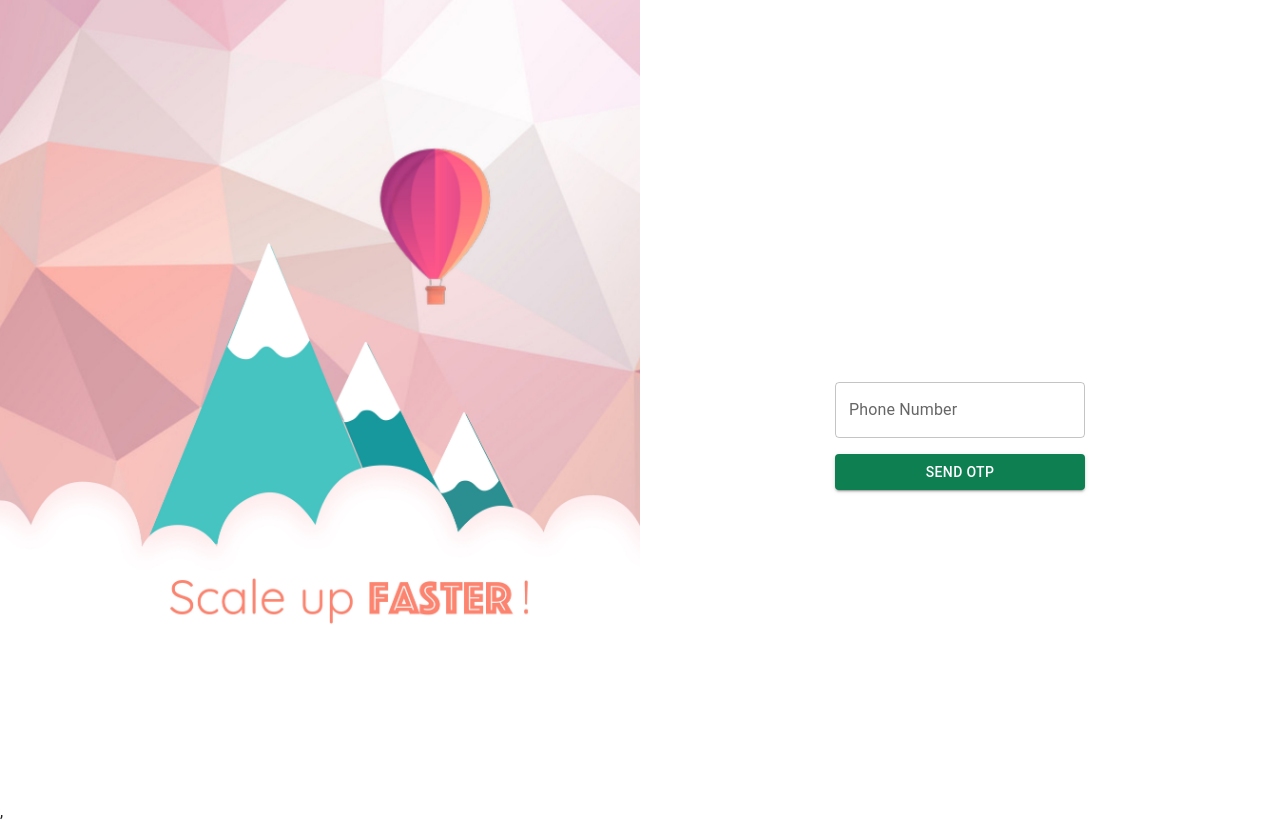
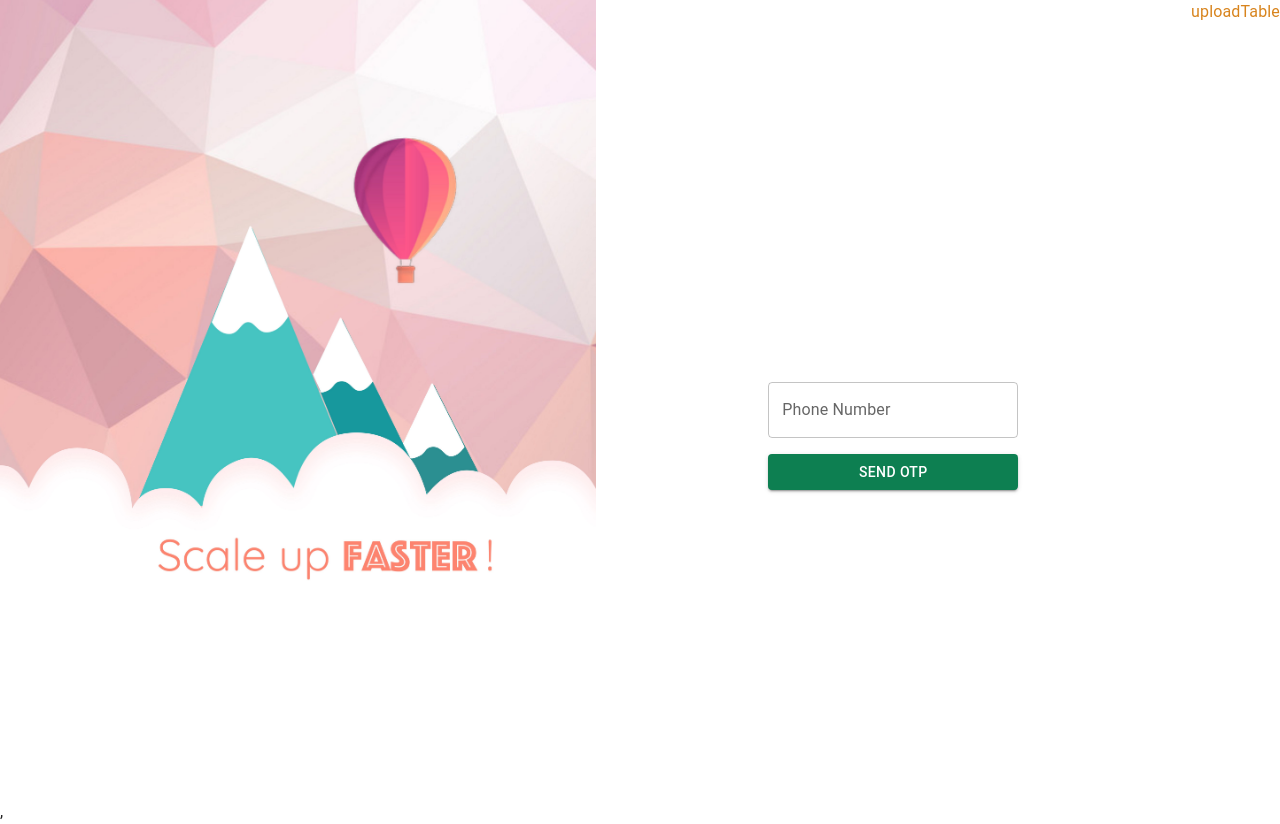
Before and after one commit to moniskhan-hs/react-flipbook-app, a React (Vite) app: page / in a window 1280 px wide. Built offline with nearby package versions, Linux system fonts and the light colour scheme; no server answers.

Commit message:
added the custom navigations

```diff
--- a/src/Shared/Header.tsx
+++ b/src/Shared/Header.tsx
@@ -25,7 +25,7 @@ const Header = ({ isSuccess, title, url, isCopy = true }: Props) => {
         }}
         onClick={() =>
           isCopy
-            ? navigator.clipboard.writeText(`http://localhost:5173/${url}`)
+            ? navigator.clipboard.writeText(`${import.meta.env.VITE_DEV_URL}${url}`)
             : navigate(url)
         }
       >
--- a/src/pages/GridTable.tsx
+++ b/src/pages/GridTable.tsx
@@ -47,7 +47,7 @@ export default function GridTable() {
           <IconButton
             onClick={(e) => {
               e.stopPropagation(); // Prevent row selection when clicking the icon
-              window.open(params.row.link, "_blank");
+              window.open( `${import.meta.env.VITE_DEV_URL}/${params.row.link}`, "_blank");
             }}
           >
             <Launch />
--- a/src/pages/LoginPage.tsx
+++ b/src/pages/LoginPage.tsx
@@ -14,7 +14,7 @@ import {
 } from "firebase/auth";
 import { useEffect, useState } from "react";
 import toast from "react-hot-toast";
-import { useNavigate } from "react-router-dom";
+import { Link, useNavigate } from "react-router-dom";
 import { auth } from "../firebase";
 
 const LoginPage = () => {
@@ -199,6 +199,26 @@ const LoginPage = () => {
           </Box>
         </Stack>
       </Box>
+
+
+      <Stack direction={'row'} justifyContent={'end'} gap={1}>
+
+        <Box>
+
+        <Link to={
+          '/upload'
+        }>
+
+          upload
+        </Link>
+        <Link to={
+          '/table'
+        }>
+
+          Table
+        </Link>
+          </Box>
+         </Stack>
     </Box>
   );
 };
```
